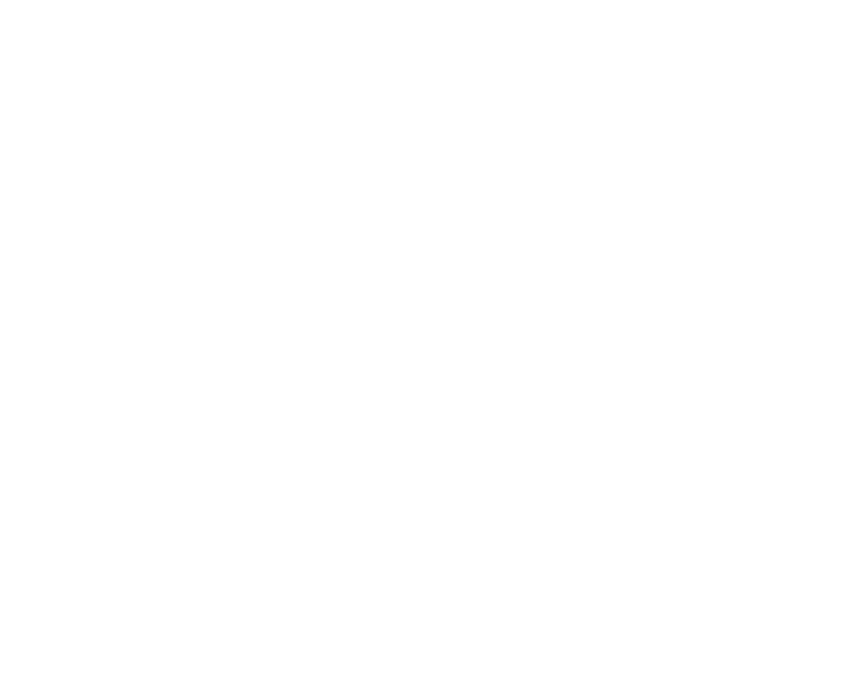
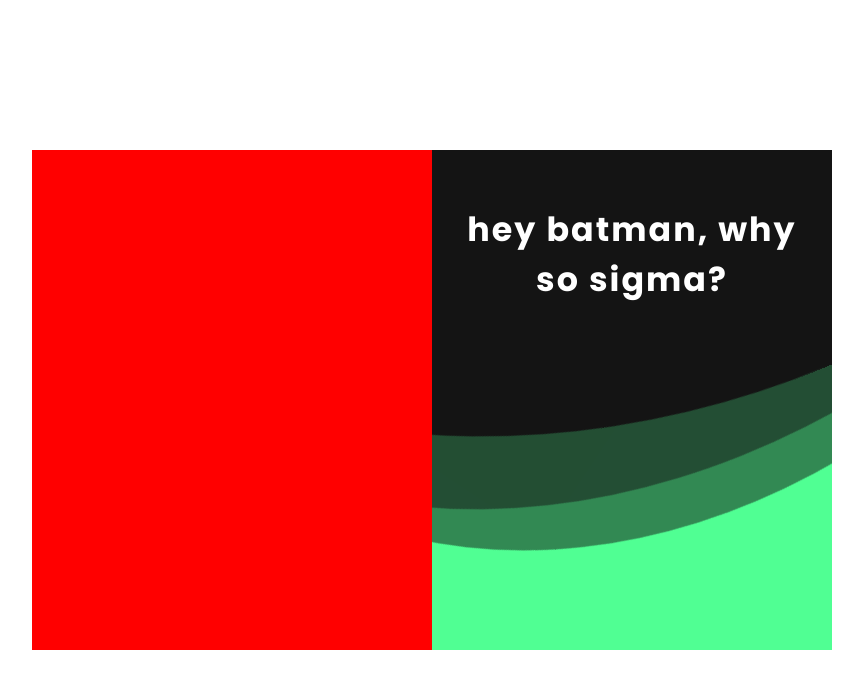
Before and after one commit to miiranta-oreons/CleanAuthAPP, an Angular app: page / in a window 1280 px wide. Shown: the top 688 px of the page, without its empty margins (208-1071 px from the left). Built offline with nearby package versions, Linux system fonts and the light colour scheme.

Commit message:
new auth-conteiner animation

```diff
--- /dev/null
+++ b/src/app/background-animation/background-animation.component.html
@@ -0,0 +1,11 @@
+<section class="animation-wrapper">
+    <div class="wave">
+        <span></span>
+        <span></span>
+        <span></span>
+    </div>
+
+    <div class="content">
+        <ng-content></ng-content>
+    </div>
+</section>
--- /dev/null
+++ b/src/app/background-animation/background-animation.component.scss
@@ -0,0 +1,78 @@
+// This is not mine!! I just modified it to fit my needs.
+
+// Credits: https://codepen.io/porsake/pen/JjydjLz
+/*
+Copyright (c) 2025 by porsake (https://codepen.io/porsake/pen/JjydjLz)
+Permission is hereby granted, free of charge, to any person obtaining a copy of this software and associated documentation files (the "Software"), to deal in the Software without restriction, including without limitation the rights to use, copy, modify, merge, publish, distribute, sublicense, and/or sell copies of the Software, and to permit persons to whom the Software is furnished to do so, subject to the following conditions:
+The above copyright notice and this permission notice shall be included in all copies or substantial portions of the Software.
+THE SOFTWARE IS PROVIDED "AS IS", WITHOUT WARRANTY OF ANY KIND, EXPRESS OR IMPLIED, INCLUDING BUT NOT LIMITED TO THE WARRANTIES OF MERCHANTABILITY, FITNESS FOR A PARTICULAR PURPOSE AND NONINFRINGEMENT. IN NO EVENT SHALL THE AUTHORS OR COPYRIGHT HOLDERS BE LIABLE FOR ANY CLAIM, DAMAGES OR OTHER LIABILITY, WHETHER IN AN ACTION OF CONTRACT, TORT OR OTHERWISE, ARISING FROM, OUT OF OR IN CONNECTION WITH THE SOFTWARE OR THE USE OR OTHER DEALINGS IN THE SOFTWARE.
+*/
+
+@import url("https://fonts.googleapis.com/css?family=Poppins:200,300,400,500,600,700,800,900&display=swap");
+* {
+  margin: 0;
+  padding: 0;
+  box-sizing: border-box;
+  font-family: "Poppins", sans-serif;
+}
+section {
+  position: relative;
+  width: 100%;
+  height: 100%;
+  overflow: hidden;
+  display: flex;
+  justify-content: center;
+  align-items: center;
+  min-height: 100%;
+}
+section .wave {
+  position: absolute;
+  left: 0;
+  width: 100%;
+  height: 100%;
+  background: #7c09ff00;
+  box-shadow: inset 0 0 50px rgba(0, 0, 0, 0);
+  transition: 0.5s;
+}
+section .wave span {
+  content: "";
+  position: absolute;
+  width: 325%;
+  height: 325%;
+  top: 0;
+  left: 50%;
+  transform: translate(-50%, -75%);
+  background: #000;
+}
+.content {
+  position: relative;
+  z-index: 1;
+  font-size: 4em;
+  letter-spacing: 2px;
+  color: #fff;
+}
+section .wave span:nth-child(1) {
+  border-radius: 46.5%;
+  background: rgba(20, 20, 20, 1);
+  animation: animate 40s linear infinite;
+}
+
+section .wave span:nth-child(2) {
+  border-radius: 45%;
+  background: rgba(20, 20, 20, 0.5);
+  animation: animate 60s linear infinite;
+}
+section .wave span:nth-child(3) {
+  border-radius: 42.5%;
+  background: rgba(20, 20, 20, 0.5);
+  animation: animate 80s linear infinite;
+}
+
+@keyframes animate {
+  0% {
+    transform: translate(-50%, -75%) rotate(0deg);
+  }
+  100% {
+    transform: translate(-50%, -75%) rotate(360deg);
+  }
+}
--- a/src/app/login-form/login-form.component.html
+++ b/src/app/login-form/login-form.component.html
@@ -1,3 +1,19 @@
-<div class="">
+<div class="flex flex-col h100">
+<div class="flex flex-row">
+
+    <div id="all-wrapper" class="flex flex-row">
+
+        <div id="side1" class="half-wrapper"></div>
+
+        <div id="side2" class="half-wrapper">
+            <app-background-animation>
+                <div>
+                    <h2 id="side2-h2">hey batman, why so sigma?</h2>
+                </div>
+            </app-background-animation>
+        </div>
+
+    </div>
 
 </div>
+</div>
--- a/src/app/login-form/login-form.component.scss
+++ b/src/app/login-form/login-form.component.scss
@@ -0,0 +1,55 @@
+.flex {
+    display: flex;
+}
+
+.flex-col {
+    flex-direction: column;
+    justify-content: center;
+    align-items: center;
+}
+
+.flex-row {
+    flex-direction: row;
+    justify-content: center;
+    align-items: center;
+}
+
+.h100 {
+    height: 100%;
+}
+
+.w100 {
+    width: 100%;
+}
+
+
+// ---
+
+
+.half-wrapper {
+    height: 100%;
+    width: 50%;
+}
+
+#all-wrapper {
+    background-color: rgba(0, 255, 98, 0.685);
+
+    height: 500px;
+    width: 800px;
+}
+
+#side1 {
+    background-color: red;
+}
+
+#side2 {
+
+}
+
+#side2-h2 {
+    max-width : 100%;
+    text-align: center;
+    font-size: 25pt;
+    padding: 10px;
+    padding-bottom: 300px;
+}
--- a/src/app/login-form/login-form.component.ts
+++ b/src/app/login-form/login-form.component.ts
@@ -1,8 +1,9 @@
 import { Component } from '@angular/core';
+import { BackgroundAnimationComponent } from "../background-animation/background-animation.component";
 
 @Component({
   selector: 'app-login-form',
-  imports: [],
+  imports: [BackgroundAnimationComponent],
   templateUrl: './login-form.component.html',
   styleUrl: './login-form.component.scss'
 })
--- a/src/index.html
+++ b/src/index.html
@@ -6,6 +6,8 @@
   <base href="/">
   <meta name="viewport" content="width=device-width, initial-scale=1">
   <link rel="icon" type="image/x-icon" href="favicon.ico">
+  <link href="https://fonts.googleapis.com/css2?family=Roboto:wght@300;400;500&display=swap" rel="stylesheet">
+  <link href="https://fonts.googleapis.com/icon?family=Material+Icons" rel="stylesheet">
 </head>
 <body>
   <app-root></app-root>
--- a/src/styles.scss
+++ b/src/styles.scss
@@ -1 +1,8 @@
 /* You can add global styles to this file, and also import other style files */
+
+html, body { height: 100%; }
+
+body {
+    margin: 0;
+    padding: 0;
+}
```
Also changed, not shown: src/app/background-animation/background-animation.component.ts (added, +11 -0 lines), 1 other file (tests, documents, lock files or other folders).
